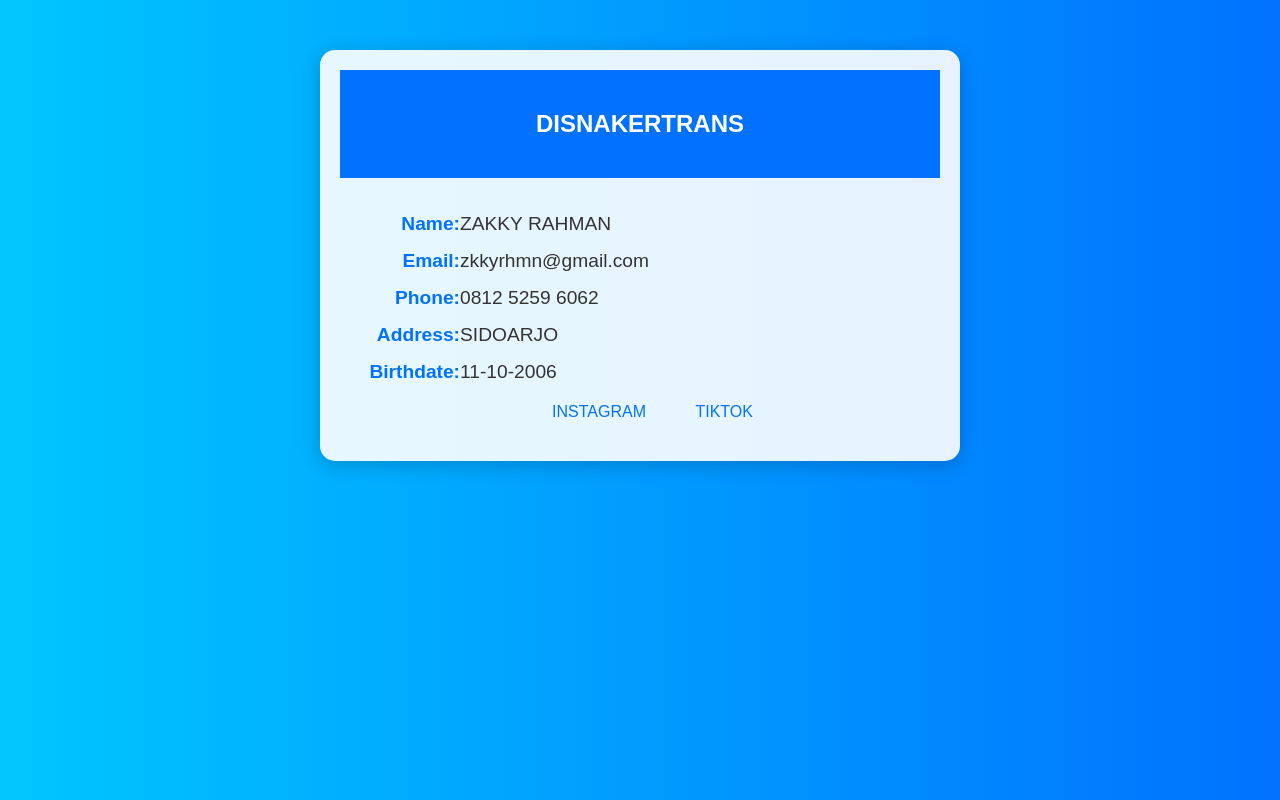
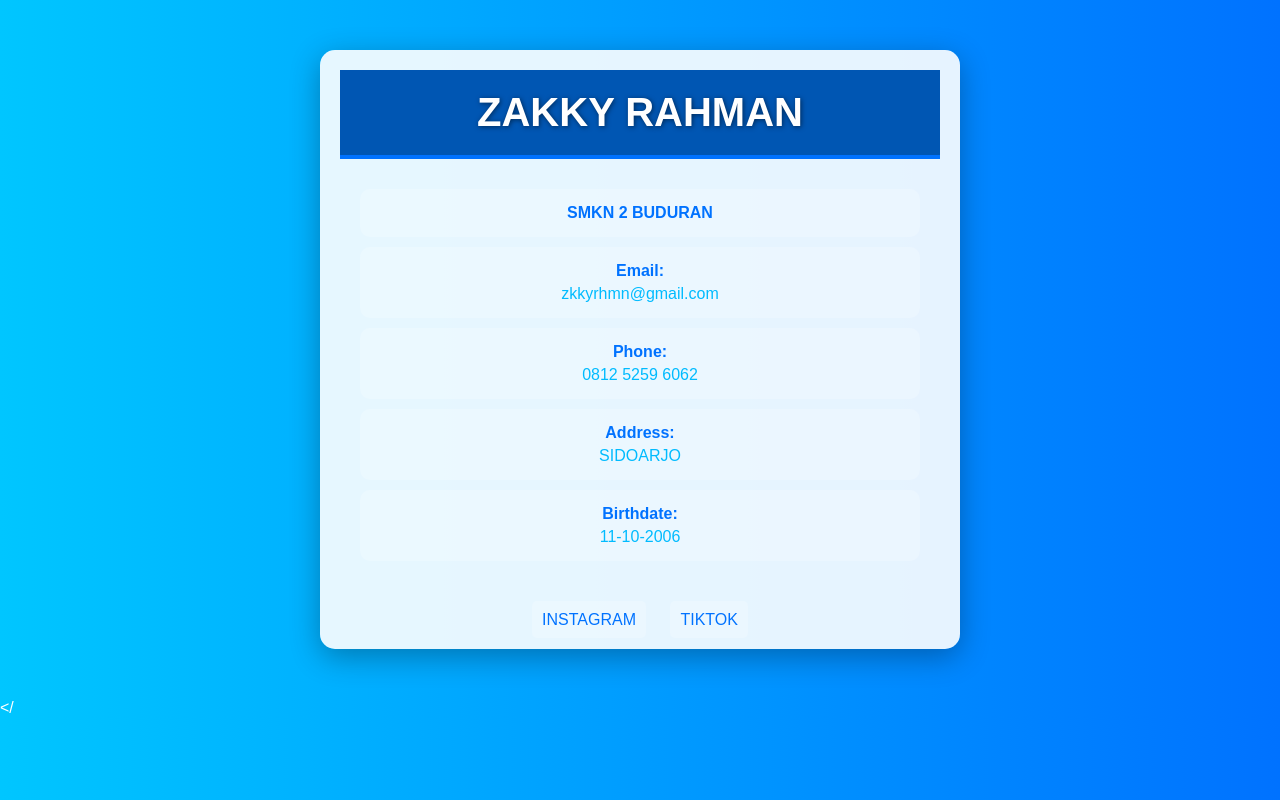
Before and after one commit to Zakkyrahman/idcard, a plain HTML site: page index.html in a window 1280 px wide. Drawn offline with Linux system fonts and the light colour scheme.

Commit message:
IDCARD
UPDATE 2

```diff
--- a/index.html
+++ b/index.html
@@ -9,72 +9,66 @@
             font-family: 'Arial', sans-serif;
             margin: 0;
             padding: 0;
-            background: linear-gradient(to right, #00c6ff, #0072ff); /* gradient background */
+            background: linear-gradient(to right, #00c6ff, #0072ff);
             color: #fff;
         }
         .profile-container {
             width: 90%;
             max-width: 600px;
             margin: 50px auto;
-            background-color: rgba(255, 255, 255, 0.9); /* semi-transparent white */
+            background-color: rgba(255, 255, 255, 0.9);
             border-radius: 15px;
-            box-shadow: 0 4px 20px rgba(0, 0, 0, 0.2);
+            box-shadow: 0 8px 30px rgba(0, 0, 0, 0.3);
             overflow: hidden;
             padding: 20px;
         }
         .profile-header {
-            background-color: #0072ff; /* blue header */
+            background-color: #0056b3;
             padding: 20px;
             text-align: center;
+            border-bottom: 4px solid #0072ff;
         }
-        .profile-header img {
-            width: 200px;
-            height: 200px;
-            border-radius: 50%;
-            margin: 0 auto;
+        .profile-header h2 {
+            margin: 0;
+            font-size: 2.5em;
+            text-shadow: 1px 1px 5px rgba(0, 0, 0, 0.5);
         }
         .profile-info {
             padding: 20px;
-            color: #333; /* dark text for readability */
+            text-align: center; /* Center the text */
         }
-        .profile-info p {
-            margin: 15px 0;
-            font-size: 1.2em;
+        .info-item {
+            background-color: rgba(255, 255, 255, 0.2);
+            border-radius: 10px;
+            padding: 15px;
+            margin: 10px 0;
+            color: #0056b3;
         }
-        .profile-info strong {
-            color: #0072ff; /* blue color for labels */
-            display: inline-block;
-            width: 100px;
-            text-align: right;
+        .info-label {
+            color: #0072ff;
+            font-weight: bold;
         }
-        .profile-info span {
-            display: inline-block;
-            width: calc(100% - 100px);
+        .info-value {
+            display: block;
+            color: #00bbff;
+            margin-top: 5px;
         }
         .social-media {
-            text-align: center;
+            text-align: center; /* Keep social media centered */
             margin-top: 20px;
         }
         .social-media a {
             margin: 0 10px;
-        }
-        .instagram {
-            /* background-image: url('https://cdn-icons-png.flaticon.com/512/174/174855.png'); */
-            background-size: 20px 20px;
-            background-position: center;
-            background-repeat: no-repeat;
-            padding-left: 25px;
+            padding: 10px;
+            border-radius: 5px;
+            background-color: rgba(255, 255, 255, 0.2);
             color: #0072ff;
             text-decoration: none;
+            transition: background-color 0.3s, transform 0.3s;
         }
-        .tiktok {
-            /* background-image: url('https://cdn-icons-png.flaticon.com/512/2111/2111463.png'); */
-            background-size: 20px 20px;
-            background-position: center;
-            background-repeat: no-repeat;
-            padding-left: 25px;
-            color: #0072ff;
-            text-decoration: none;
+        .social-media a:hover {
+            background-color: rgba(255, 255, 255, 0.5);
+            transform: scale(1.1);
         }
         /* Media Queries */
         @media only screen and (max-width: 768px) {
@@ -92,19 +86,33 @@
 <body>
     <div class="profile-container">
         <div class="profile-header">
-           <h2 class="profile-name">DISNAKERTRANS </h2>
+            <h2 class="profile-name">ZAKKY RAHMAN</h2>
         </div>
         <div class="profile-info">
-            <p><strong>Name:</strong><span> ZAKKY RAHMAN</span></p>
-            <p><strong>Email:</strong><span> zkkyrhmn@gmail.com</span></p>
-            <p><strong>Phone:</strong><span> 0812 5259 6062</span></p>
-            <p><strong>Address:</strong><span> SIDOARJO</span></p>
-            <p><strong>Birthdate:</strong><span> 11-10-2006</span></p>
-            <div class="social-media">
-                <a href="https://www.instagram.com/zakkyrahmn" class="instagram" target="_blank">INSTAGRAM</a>
-                <a href="https://www.tiktok.com/@.uncontrol?_t=8qaM4hKvHue&_r=1" class="tiktok" target="_blank">TIKTOK</a>
+            <div class="info-item">
+                <span class="info-label">SMKN 2 BUDURAN</span>
+                <!-- <span class="info-value">ZAKKY RAHMAN</span> -->
+            </div>
+            <div class="info-item">
+                <span class="info-label">Email:</span>
+                <span class="info-value">zkkyrhmn@gmail.com</span>
+            </div>
+            <div class="info-item">
+                <span class="info-label">Phone:</span>
+                <span class="info-value">0812 5259 6062</span>
+            </div>
+            <div class="info-item">
+                <span class="info-label">Address:</span>
+                <span class="info-value">SIDOARJO</span>
+            </div>
+            <div class="info-item">
+                <span class="info-label">Birthdate:</span>
+                <span class="info-value">11-10-2006</span>
             </div>
         </div>
+        <div class="social-media">
+            <a href="https://www.instagram.com/zakkyrahmn" target="_blank">INSTAGRAM</a>
+            <a href="https://www.tiktok.com/@.uncontrol?_t=8qaM4hKvHue&_r=1" target="_blank">TIKTOK</a>
+        </div>
     </div>
-</body>
-</html>
+</
```
